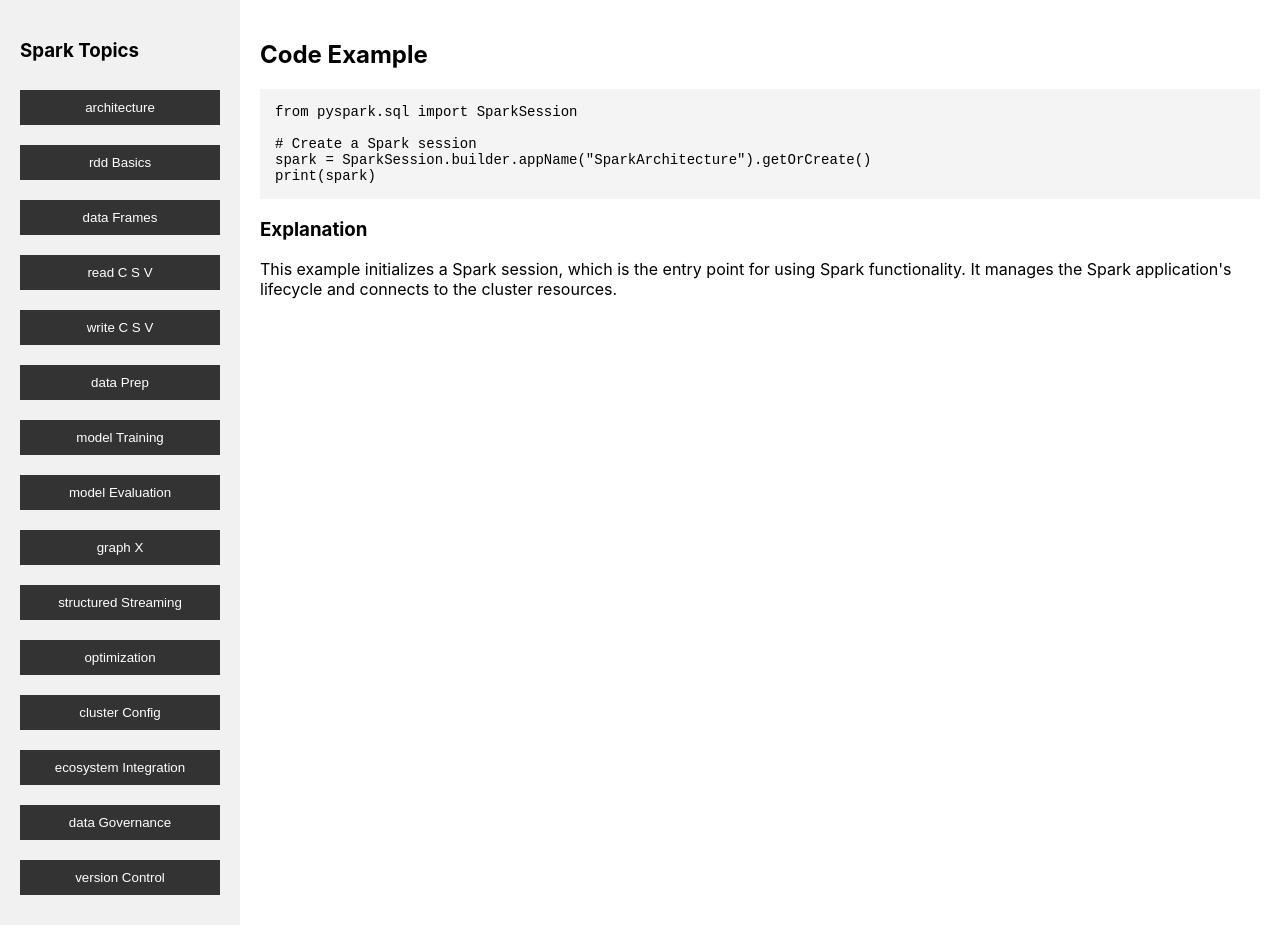
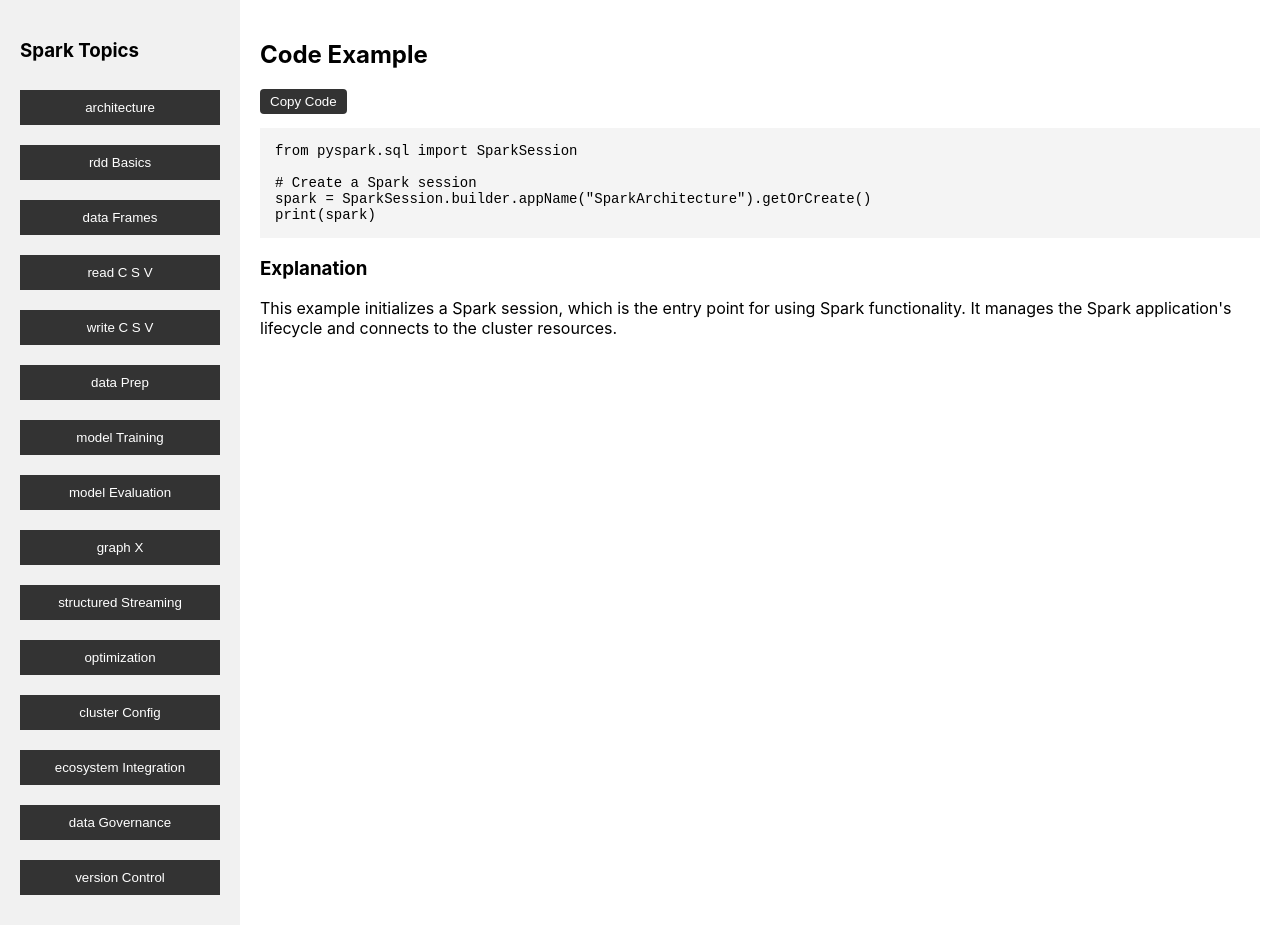
Before and after one commit to mahmoudamrhassan/Project_data_analysis, a React (Create React App) app in the folder my-app/: page / in a window 1280 px wide. Both pictures are taken after a click on the button "architecture". Built offline with nearby package versions, Linux system fonts and the light colour scheme.

Commit message:
upload file and summery data

```diff
--- a/my-app/src/Components/Content.js
+++ b/my-app/src/Components/Content.js
@@ -1,11 +1,30 @@
-import React from 'react';
+import React, { useState } from 'react';
 
 function Content({ codeExample }) {
+  const [copySuccess, setCopySuccess] = useState('');
+
+  const handleCopy = () => {
+    if (codeExample?.code) {
+      navigator.clipboard.writeText(codeExample.code)
+        .then(() => {
+          setCopySuccess('Code copied!');
+          setTimeout(() => setCopySuccess(''), 2000); // Reset the message after 2 seconds
+        })
+        .catch(() => setCopySuccess('Failed to copy!'));
+    }
+  };
+
   return (
     <div style={{ padding: '20px' }}>
       {codeExample ? (
         <>
           <h2>Code Example</h2>
+          <div style={{ display: 'flex', alignItems: 'center', marginBottom: '10px' }}>
+            <button onClick={handleCopy} style={copyButtonStyle}>
+              Copy Code
+            </button>
+            {copySuccess && <span style={{ marginLeft: '10px', color: 'green' }}>{copySuccess}</span>}
+          </div>
           <pre style={preStyle}>{codeExample.code}</pre>
           <h3>Explanation</h3>
           <p>{codeExample.explanation}</p>
@@ -24,4 +43,13 @@ const preStyle = {
   overflowX: 'auto',
 };
 
+const copyButtonStyle = {
+  padding: '5px 10px',
+  backgroundColor: '#333',
+  color: 'white',
+  border: 'none',
+  cursor: 'pointer',
+  borderRadius: '4px',
+};
+
 export default Content;
```
